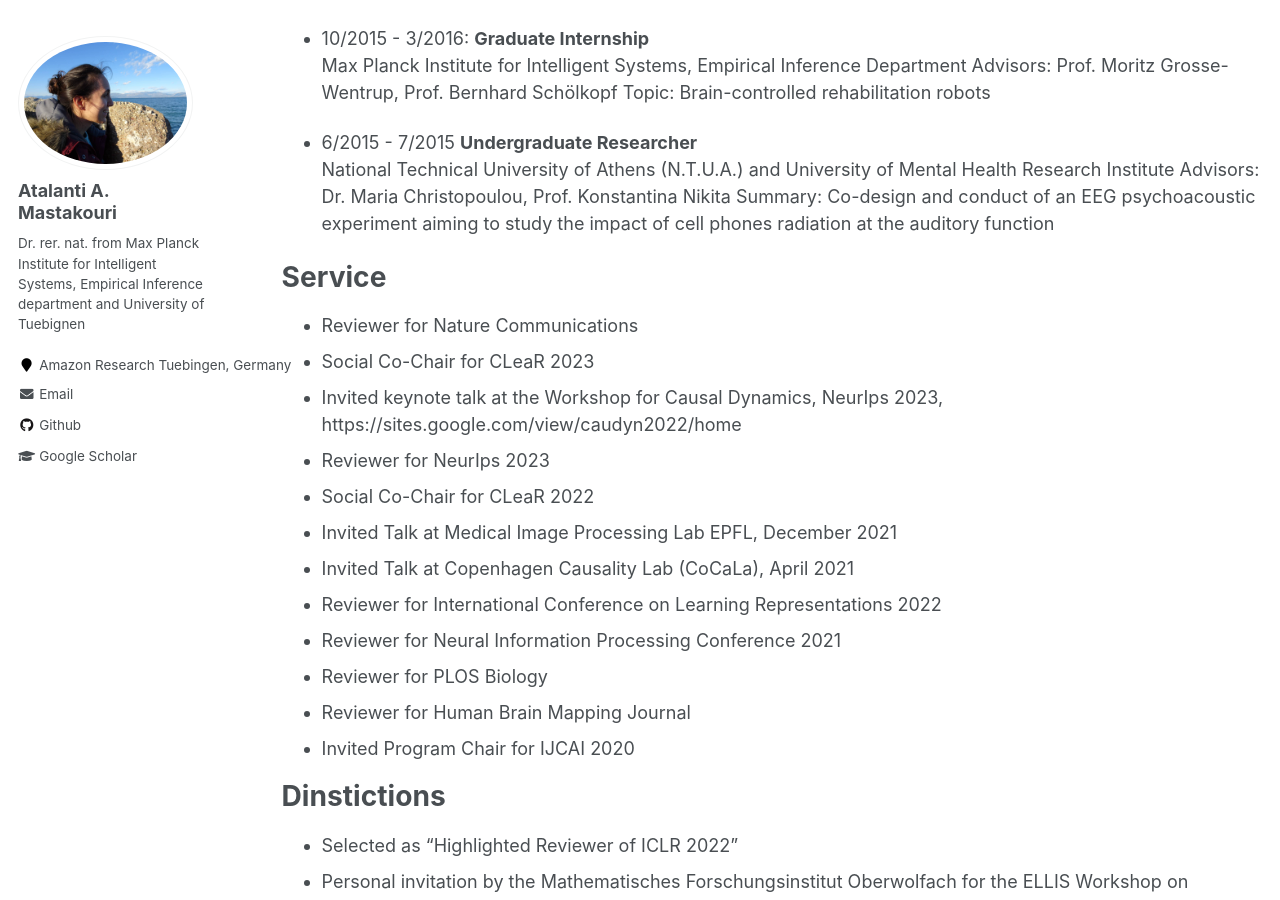
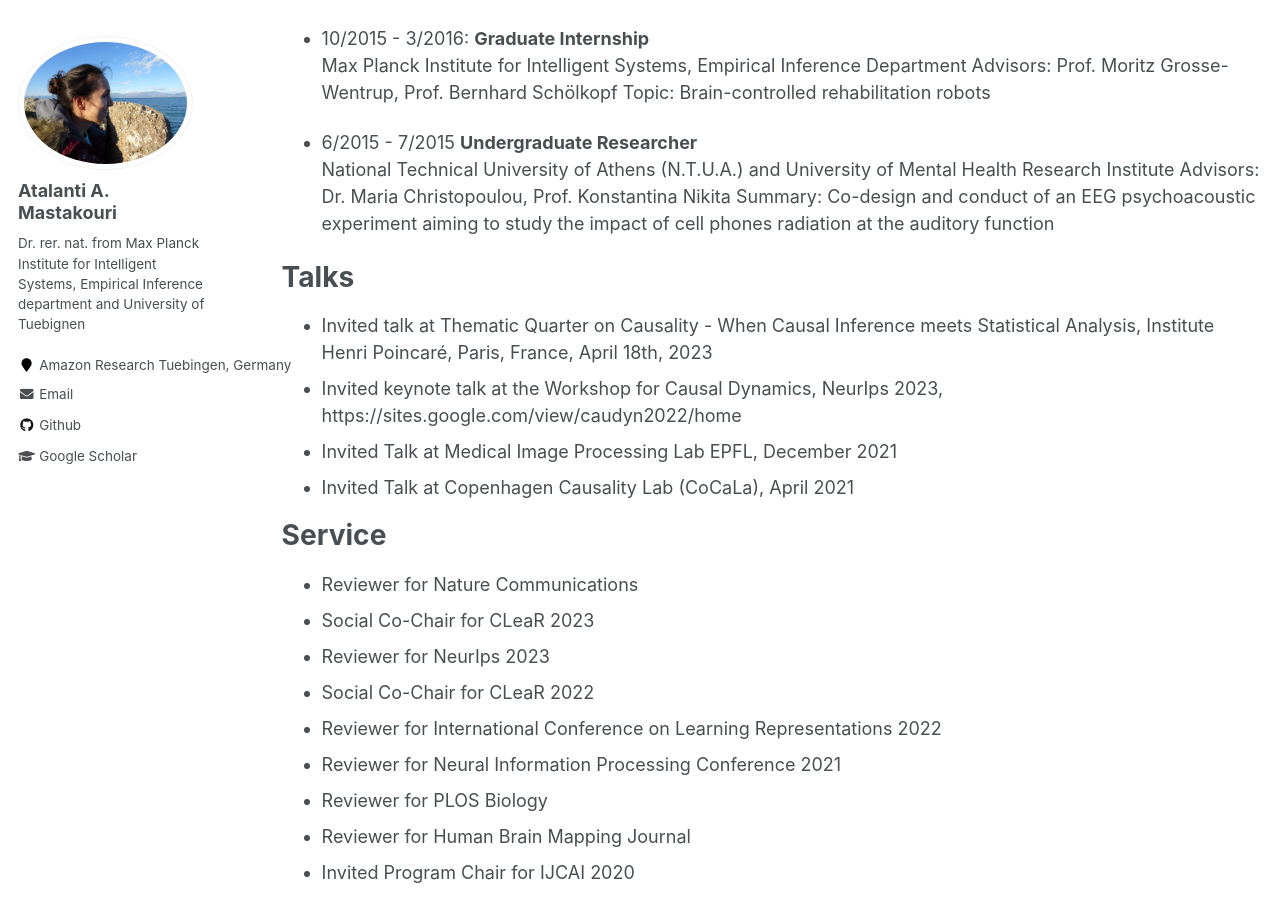
Before and after one commit to atalanti/atalanti.github.io, a Jekyll site: the page built from _pages/cv.md, in a window 1280 px wide and 900 px high, scrolled down 1214 px. Built offline with Jekyll 4.4.1, drawn with Linux system fonts in a browser that asks for light colours.

Commit message:
Update cv.md

```diff
--- a/_pages/cv.md
+++ b/_pages/cv.md
@@ -57,15 +57,19 @@ Advisors: Dr. Maria Christopoulou, Prof. Konstantina Nikita
 Summary: Co-design and conduct of an EEG psychoacoustic experiment aiming to study the impact of
 cell phones radiation at the auditory function
 
+Talks
+======
+* Invited talk at Thematic Quarter on Causality - When Causal Inference meets Statistical Analysis, Institute Henri Poincaré, Paris, France, April 18th, 2023
+* Invited keynote talk at the Workshop for Causal Dynamics, NeurIps 2023, https://sites.google.com/view/caudyn2022/home
+* Invited Talk at Medical Image Processing Lab EPFL, December 2021
+* Invited Talk at Copenhagen Causality Lab (CoCaLa), April 2021
+
 Service
 ======
 * Reviewer for Nature Communications
 * Social Co-Chair for CLeaR 2023
-* Invited keynote talk at the Workshop for Causal Dynamics, NeurIps 2023, https://sites.google.com/view/caudyn2022/home
 * Reviewer for NeurIps 2023
 * Social Co-Chair for CLeaR 2022
-* Invited Talk at Medical Image Processing Lab EPFL, December 2021
-* Invited Talk at Copenhagen Causality Lab (CoCaLa), April 2021
 * Reviewer for International Conference on Learning Representations 2022
 * Reviewer for Neural Information Processing Conference 2021
 * Reviewer for PLOS Biology
```
